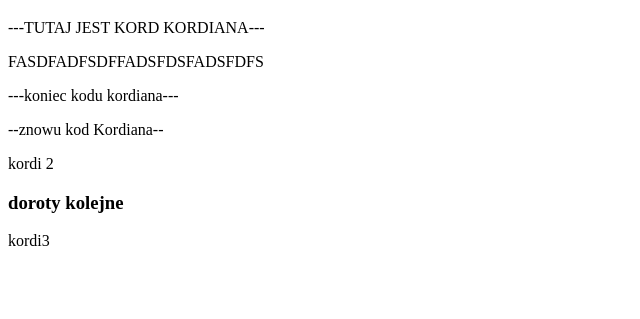
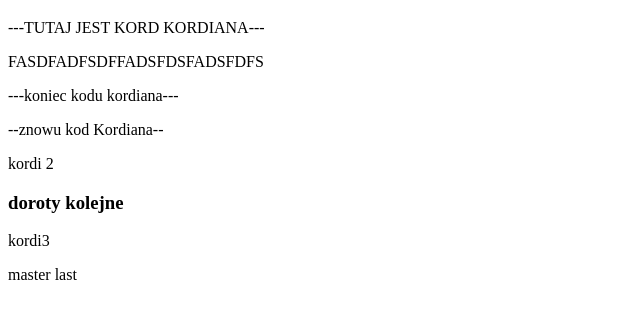
Before and after one commit to kordix/testowe, a plain HTML site: page index.html in a window 1280 px wide. Shown: the part 61-380 px from the top of the page, without its empty margins (0-640 px from the left). Drawn offline with Linux system fonts and the light colour scheme.

Commit message:
last master

```diff
--- a/index.html
+++ b/index.html
@@ -24,6 +24,6 @@
 <p>kordi3</p>
 
 
-
+<div>master last</div>
 </body>
 </html>
```
